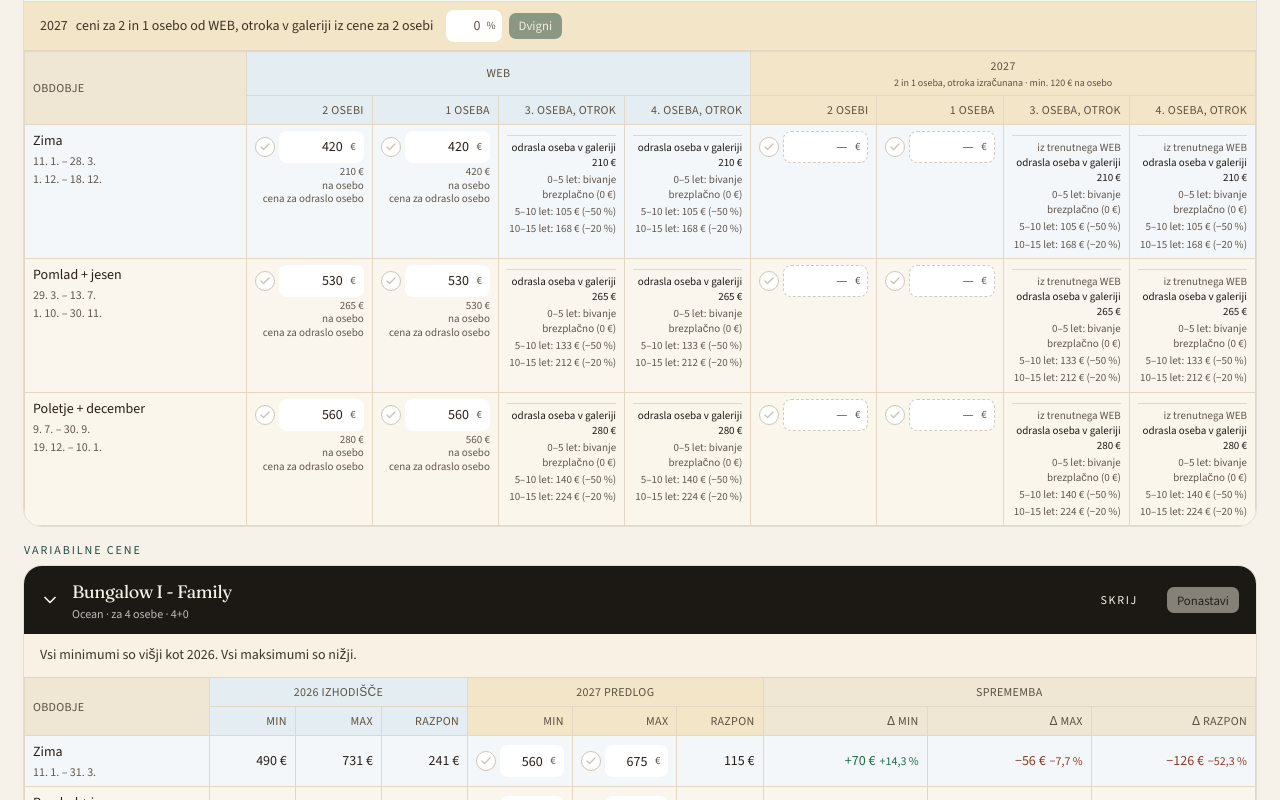
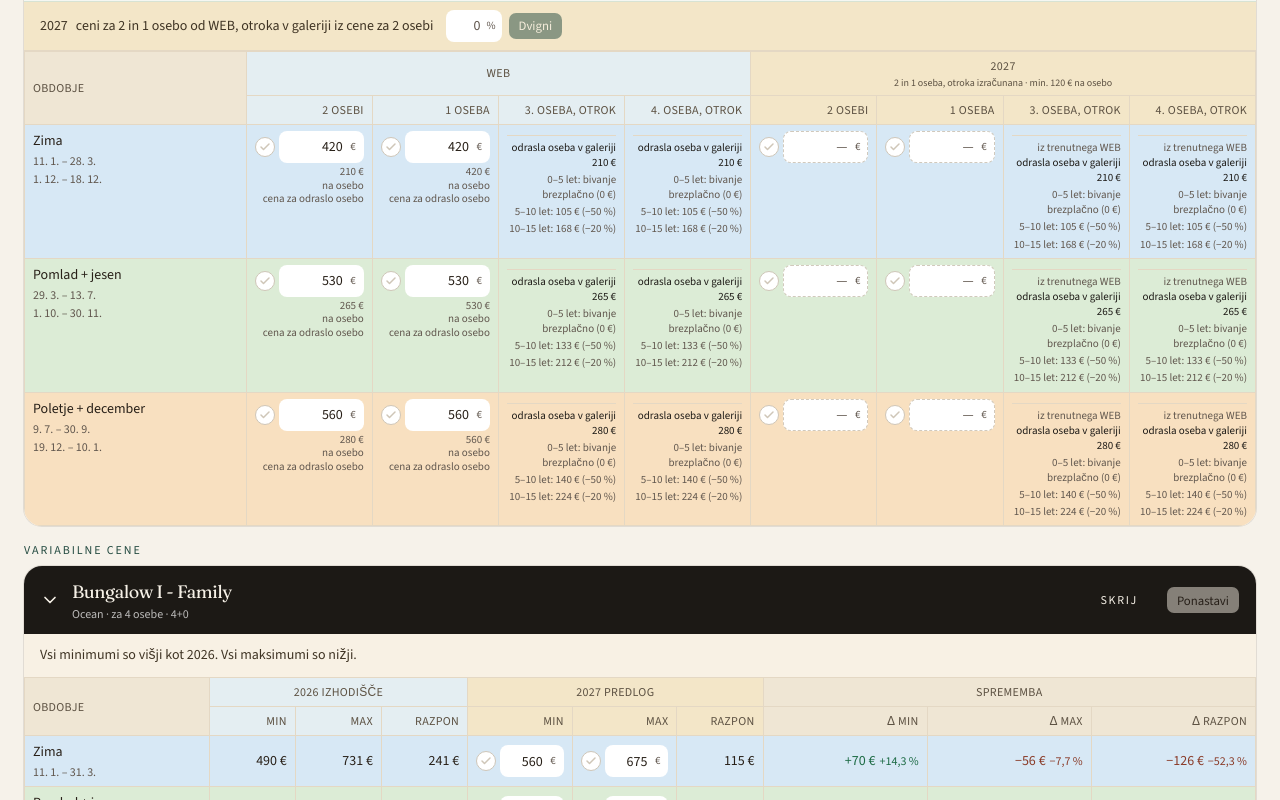
Before and after one commit to Urskapremk/komba-cabana, a Next.js app: page / in a window 1280 px wide. Shown: the part 1100-1900 px from the top of the page. Built offline with nearby package versions, Linux system fonts and the light colour scheme.

Commit message:
Vsaka sezona ima svojo barvo vrstice.
Zima je modra, pomlad in jesen zelena, poletje z decembrom pa toplo rumena.

Co-authored-by: info <info@hnatura.com>

```diff
--- a/src/components/price-tables.tsx
+++ b/src/components/price-tables.tsx
@@ -86,9 +86,9 @@ function nextStamp(previous?: number): number {
 }
 
 const SEASON_SOFT: Record<string, string> = {
-  zima: "bg-[#f3f7f9]",
-  "pomlad-jesen": "bg-[#faf6ee]",
-  "poletje-december": "bg-[#fbf6ec]",
+  zima: "bg-[#d7e8f5]",
+  "pomlad-jesen": "bg-[#dcecd6]",
+  "poletje-december": "bg-[#f8e0c0]",
 };
 
 function subscribeStore(onChange: () => void) {
--- a/src/components/year-earnings.tsx
+++ b/src/components/year-earnings.tsx
@@ -203,7 +203,7 @@ export function YearEarnings({
                     <td className={cn(cell, "text-right tabular-nums")}>{formatEuro(slice.gross)}</td>
                     <td className={cn(cell, "text-right tabular-nums text-[#6b3058]")}>{formatEuro(slice.agency)}</td>
                     <td className={cn(cell, "text-right tabular-nums text-[#1e3a46]")}>{formatEuro(slice.early)}</td>
-                    <td className={cn(cell, "bg-[#fbf6ec] text-right font-medium tabular-nums")}>{formatEuro(slice.left)}</td>
+                    <td className={cn(cell, "text-right font-medium tabular-nums")}>{formatEuro(slice.left)}</td>
                   </tr>
                 ))
                 ),
@@ -363,9 +363,9 @@ function Money({ line }: { line: EarnLine }) {
 }
 
 function sliceTone(seasonId: string): string {
-  if (seasonId === "zima") return "bg-[#f3f7f9]";
-  if (seasonId === "pomlad-jesen") return "bg-[#faf6ee]";
-  return "bg-[#fbf6ec]";
+  if (seasonId === "zima") return "bg-[#d7e8f5]";
+  if (seasonId === "pomlad-jesen") return "bg-[#dcecd6]";
+  return "bg-[#f8e0c0]";
 }
 
 const head = "border border-[#e4d8c4] px-2 py-2 font-medium";
```
